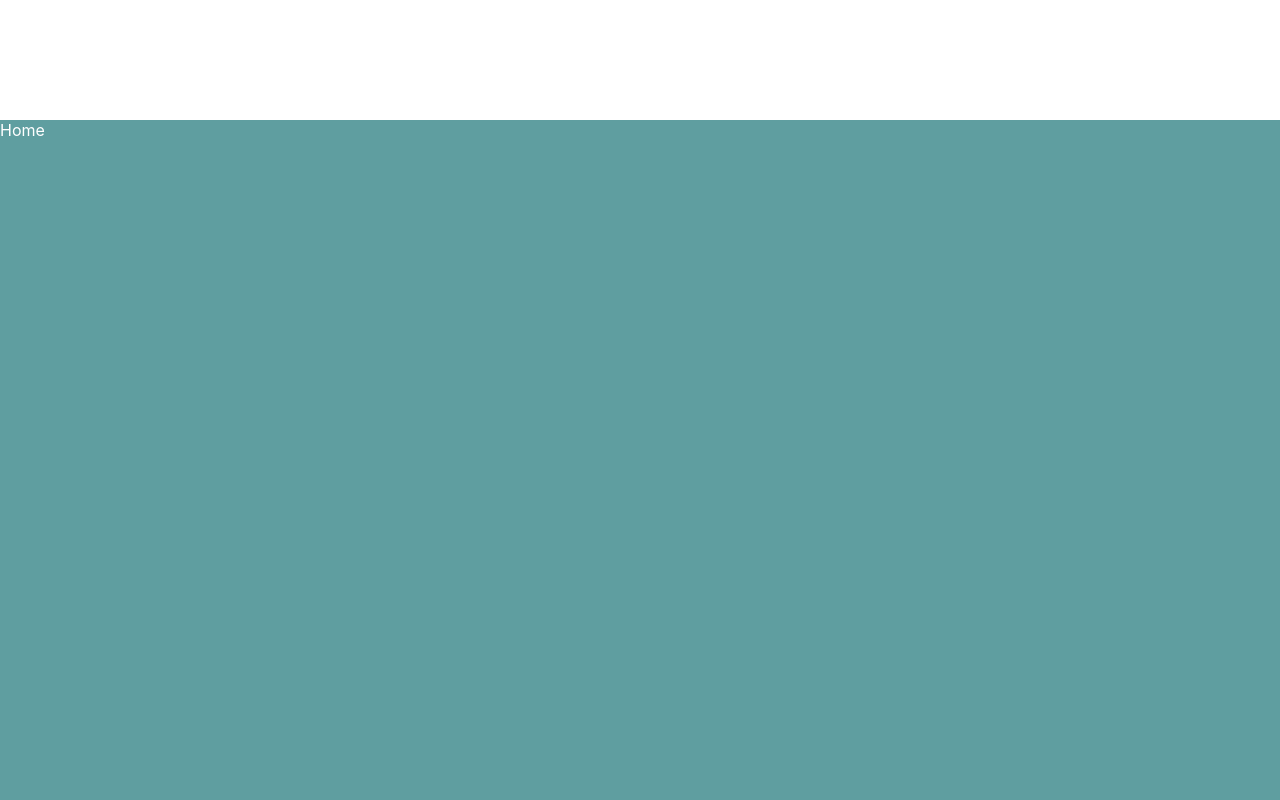
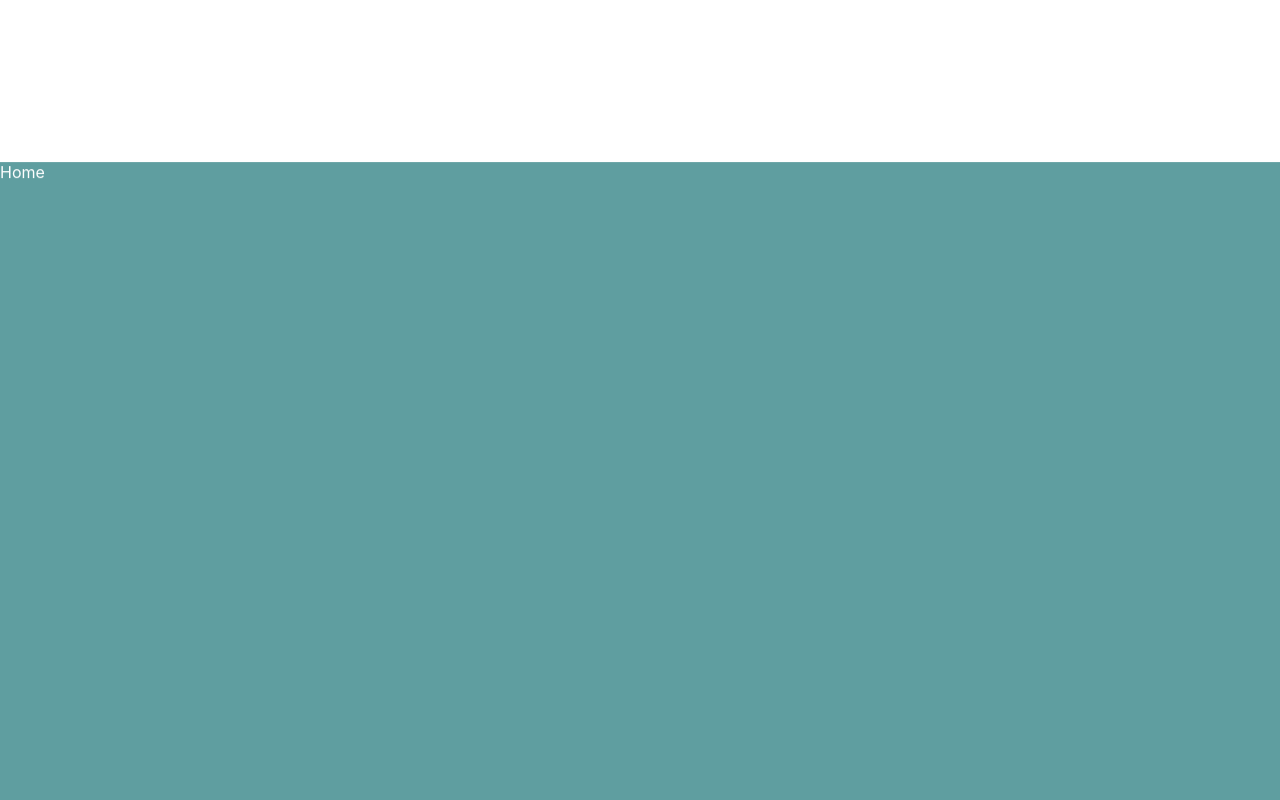
Before and after one commit to rah-vig/portfolio, a React (Vite) app: page / in a window 1280 px wide. Shown: the part 1480-2280 px from the top of the page. Built offline with nearby package versions, Linux system fonts and the light colour scheme.

Commit message:
update Parallax className and props

```diff
--- a/src/sections/Home.jsx
+++ b/src/sections/Home.jsx
@@ -3,7 +3,7 @@ import { Parallax } from 'react-scroll-parallax';
 
 function Home(props) {
     return (
-        <Parallax className="sections home">
+        <Parallax className="sections home" translateY={[-5, 5]}>
             <div style={{position: "sticky", top: "0"}}>Home</div>
         </Parallax>
     );
```
